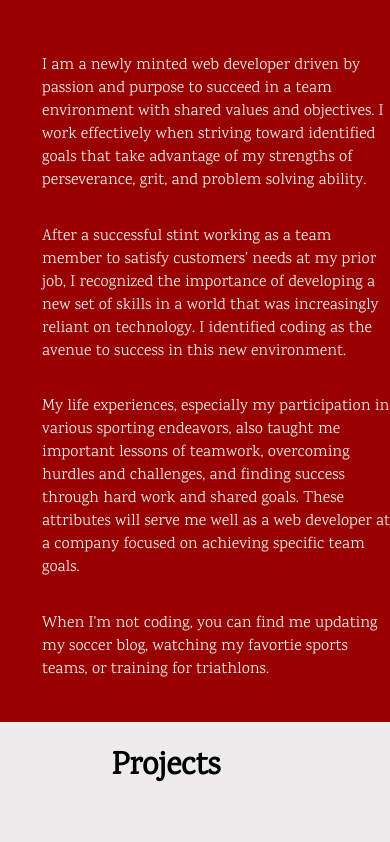
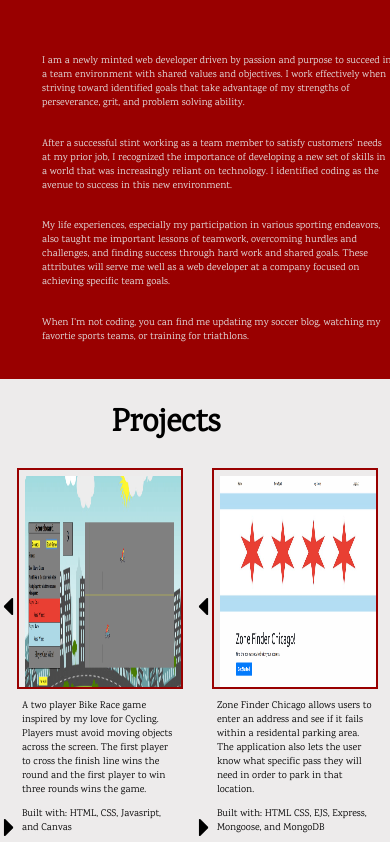
Before and after one commit to smintz93/portfolio, a plain HTML site: page index.html in a window 390 px wide. Shown: the part 1060-1902 px from the top of the page. Drawn offline with nearby package versions, Linux system fonts and the light colour scheme.

Commit message:
Iphone size styled

```diff
--- a/css/style.css
+++ b/css/style.css
@@ -353,6 +353,7 @@ footer {
 		display: none;
 		flex-direction: column;
 	}
+
 	.text-box {
 		display: flex;
 		flex-direction: column;
@@ -362,6 +363,46 @@ footer {
 		text-align: left;
 		margin-top: 2vh;
 		margin-left: 5vw;
+	}
+
+
+
+
+	.description-box {
+		width: 40vw;
+		height: 25vh;
+		border: 2px solid #990000;
+	}
+
+	.slider-inner img{
+		width: 40vw;
+		height: 25vh;
+	}
+
+
+
+	.slider-inner{
+		margin: 0;
+		width: 40vw;
+		height: 26vh;
+	}
+
+	.description {
+		font-size: 10px;
+	}
+
+	p {
+		font-size: 10px;
+	}
+
+	.prev,.next{
+	float: left;
+	margin-top: 130px;
+	cursor: pointer;
+	height: 2vh;
+	z-index: 55;
+/*	width: 3vw;*/
+
 	}
 
 
@@ -383,5 +424,4 @@ footer {
 	}
 
 
-
 }
```
